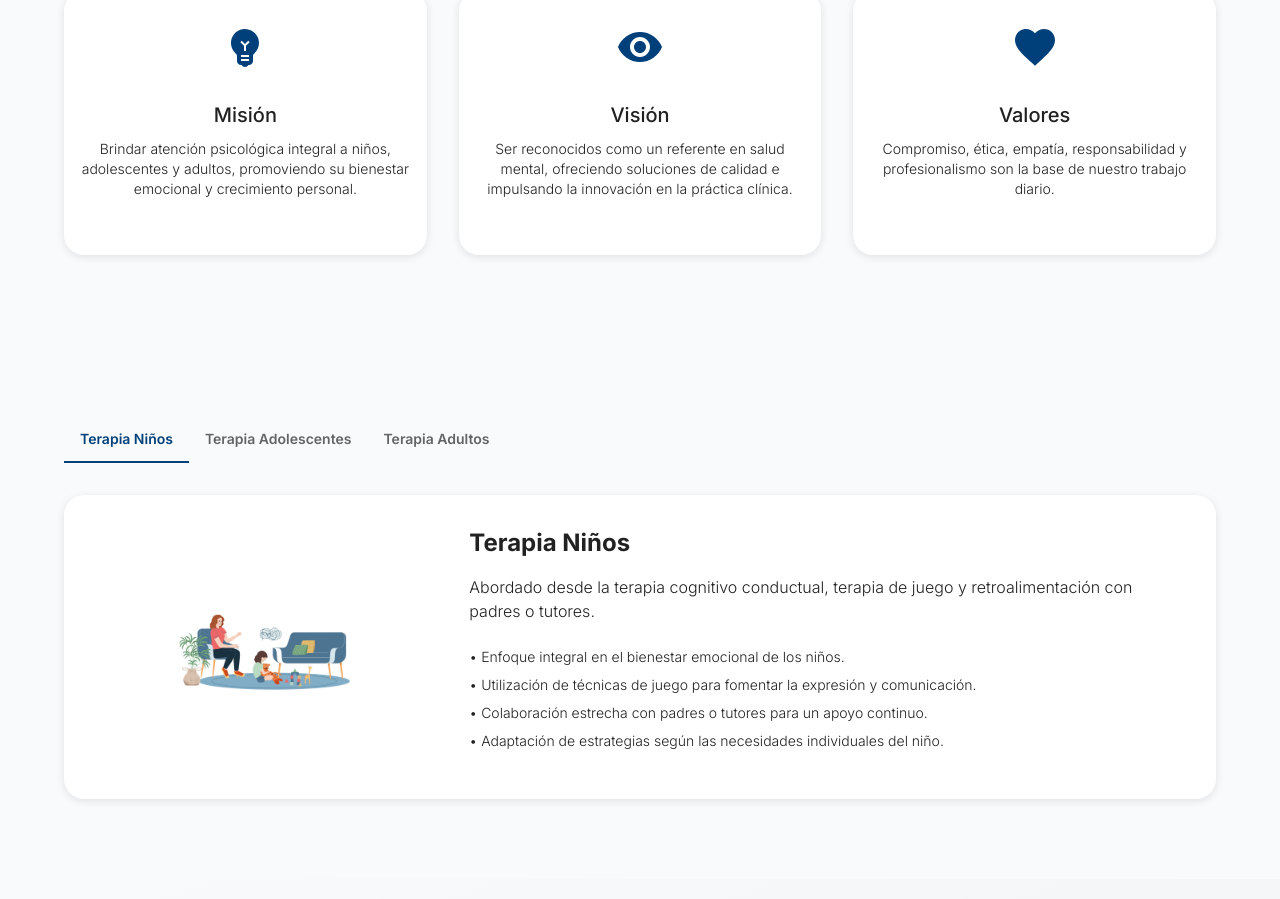
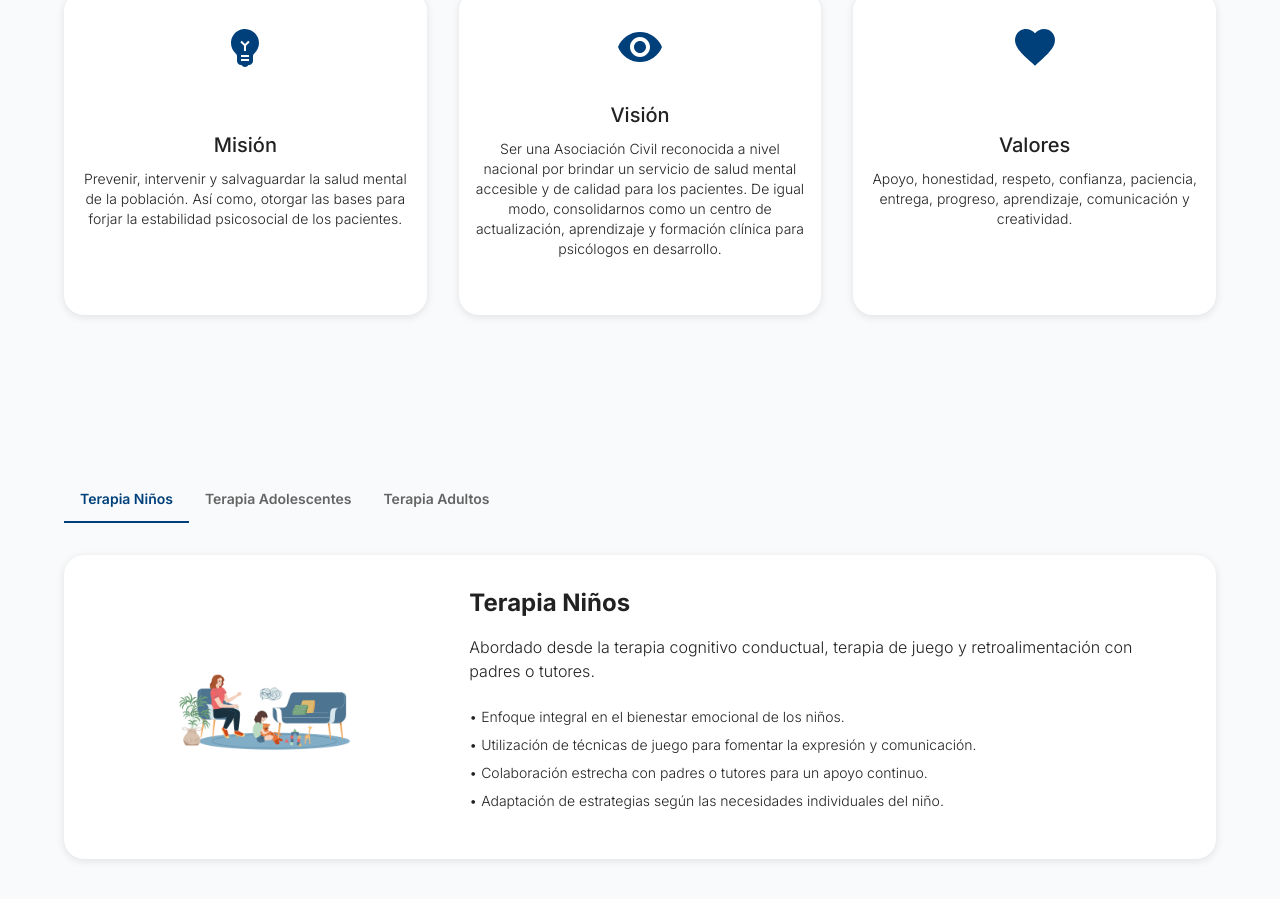
Before and after one commit to Sa-lof/psique-ser-website, a Next.js app: page /nosotros in a window 1280 px wide. Shown: the part 1029-1928 px from the top of the page. Built offline with nearby package versions, Linux system fonts and the light colour scheme.

Commit message:
Changing content of mision

```diff
--- a/src/components/About/MissionVisionValuesSection.tsx
+++ b/src/components/About/MissionVisionValuesSection.tsx
@@ -54,21 +54,21 @@ const MissionVisionValuesSection: React.FC = () => {
                     <Grid item xs={12} sm={6} md={4}>
                         <MissionCard
                             title="Misión"
-                            description="Brindar atención psicológica integral a niños, adolescentes y adultos, promoviendo su bienestar emocional y crecimiento personal."
+                            description="Prevenir, intervenir y salvaguardar la salud mental de la población. Así como, otorgar las bases para forjar la estabilidad psicosocial de los pacientes."
                             icon={<EmojiObjectsIcon fontSize="inherit" />}
                         />
                     </Grid>
                     <Grid item xs={12} sm={6} md={4}>
                         <MissionCard
                             title="Visión"
-                            description="Ser reconocidos como un referente en salud mental, ofreciendo soluciones de calidad e impulsando la innovación en la práctica clínica."
+                            description="Ser una Asociación Civil reconocida a nivel nacional por brindar un servicio de salud mental accesible y de calidad para los pacientes. De igual modo, consolidarnos como un centro de actualización, aprendizaje y formación clínica para psicólogos en desarrollo."
                             icon={<VisibilityIcon fontSize="inherit" />}
                         />
                     </Grid>
                     <Grid item xs={12} md={4}>
                         <MissionCard
                             title="Valores"
-                            description="Compromiso, ética, empatía, responsabilidad y profesionalismo son la base de nuestro trabajo diario."
+                            description="Apoyo, honestidad, respeto, confianza, paciencia, entrega, progreso, aprendizaje, comunicación y creatividad."
                             icon={<FavoriteIcon fontSize="inherit" />}
                         />
                     </Grid>
```
